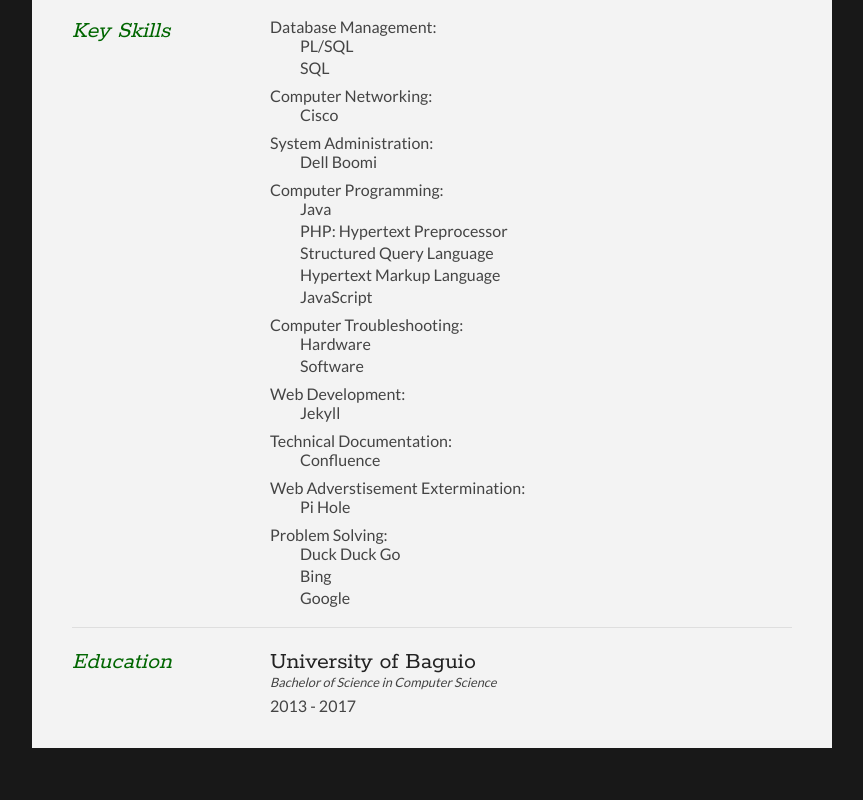
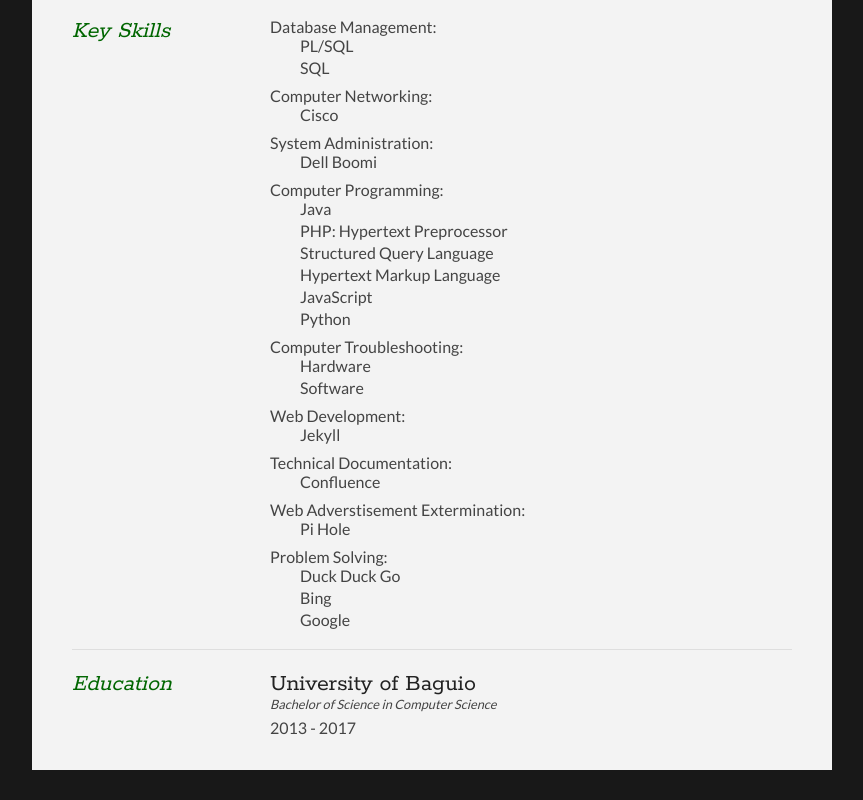
Before and after one commit to jacobdjake/jacobdjake.github.io, a plain HTML site: page index.html in a window 1280 px wide. Shown: the part 602-1402 px from the top of the page, without its empty margins (208-1071 px from the left). Before the commit the page ends 1380 px from the top, so only its background shows below. Drawn offline with Linux system fonts and the light colour scheme.

Commit message:
icon and python

```diff
--- a/index.html
+++ b/index.html
@@ -7,6 +7,7 @@
 <meta name="description" content="The Resume of Jacob Agdaca."/>
 <meta charset="UTF-8">
 
+<link rel="shortcut icon" type="image/x-icon" href="/favicon.ico">
 <link type="text/css" rel="stylesheet" href="style.css">
 <link href='https://fonts.googleapis.com/css?family=Rokkitt:400,700|Lato:400,300' rel='stylesheet' type='text/css'>
 
@@ -96,6 +97,7 @@
 							<li>Structured Query Language</li>
 							<li>Hypertext Markup Language</li>
 							<li>JavaScript</li>
+							<li>Python</li>
 						</ul>
 					</li>
 					<li>Computer Troubleshooting:
```
Also changed, not shown: favicon.ico (added).
